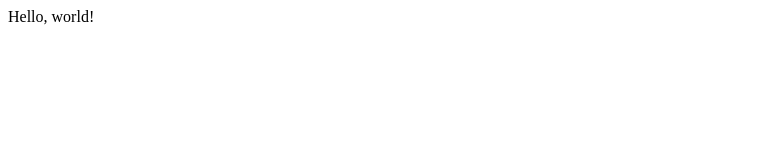
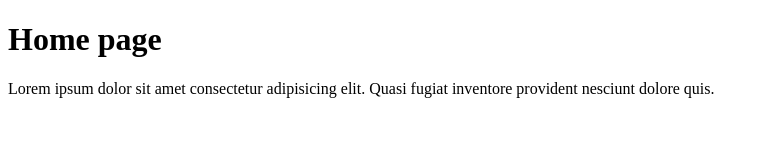
Before and after one commit to okechpj/docker-demo, a plain HTML site: page index.html in a window 1280 px wide. Shown: the whole page, without its empty margins (0-769 px from the left). Drawn offline with Linux system fonts and the light colour scheme.

Commit message:
changed dockerfile

```diff
--- a/index.html
+++ b/index.html
@@ -6,8 +6,7 @@
   <title>Hello World</title>
 </head>
 <body>
-  <div id="output"></div>
-
-  <script src="index.js"></script>
+  <h1>Home page</h1>
+  <p>Lorem ipsum dolor sit amet consectetur adipisicing elit. Quasi fugiat inventore provident nesciunt dolore quis.</p>
 </body>
 </html>
--- a/index.js
+++ /dev/null
@@ -1 +0,0 @@
-document.getElementById("output").innerText = "Hello, world!";
```
Also changed, not shown: 1 other file.
